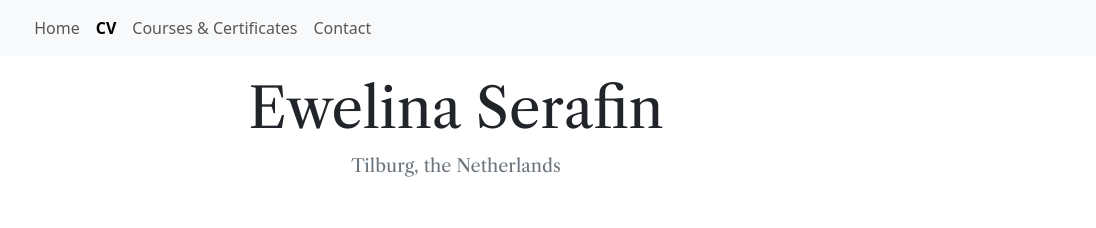
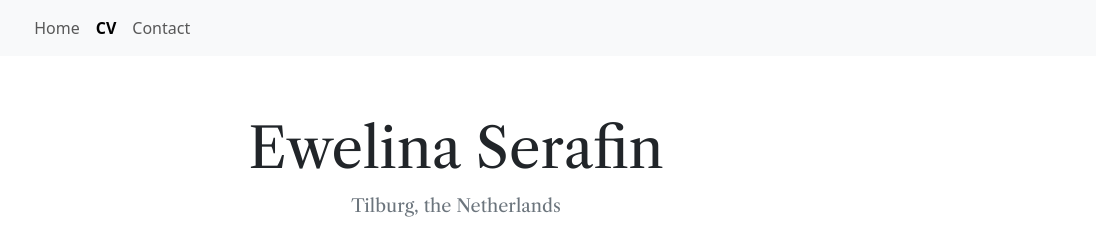
Before and after one commit to pewcia/Ewelina_portfolio, a plain HTML site: page CV.html in a window 1280 px wide. Shown: the top 228 px of the page, 184-1280 px from the left. Drawn offline with nearby package versions, Linux system fonts and the light colour scheme.

Commit message:
Unfinished page with courses hidden

```diff
--- a/CV.html
+++ b/CV.html
@@ -55,7 +55,7 @@
               >CV</a
             >
           </li>
-          <li class="nav-item">
+          <li class="nav-item d-none">
             <a class="nav-link" aria-current="page" href="courses.html"
               > Courses & Certificates </a
             >
@@ -72,7 +72,7 @@
         </div>
     </nav>
 
-<div class="container my-5">
+<div class="container px-3 px-md-5">
   <header class="text-center mb-5">
     <h1 class="display-4 libre-caslon-text-regular ">Ewelina Serafin</h1>
     <p class="text-secondary libre-caslon-text-regular ">
--- a/style.css
+++ b/style.css
@@ -6,6 +6,7 @@
 
 body {
   padding-bottom: 70px;
+  padding-top: 40px;
 }
 
 h1,
```
Also changed, not shown: contact.html (+1 -1 lines), index.html (+1 -1 lines).
